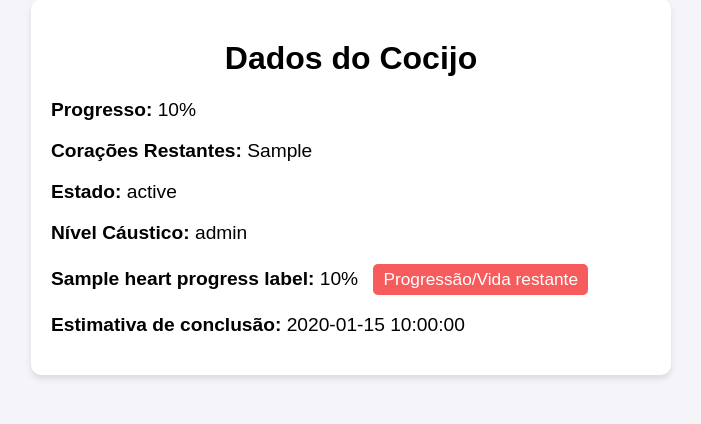
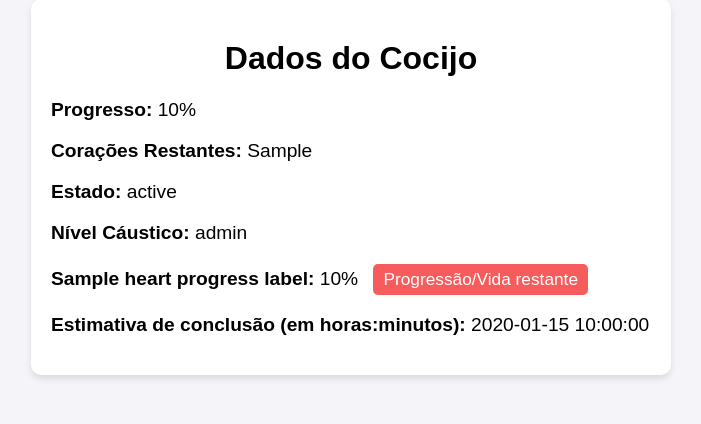
Before and after one commit to Rafsdutra/cocijo-tracker, a Flask app: template templates/index.html in a window 1280 px wide. Shown: the part 21-445 px from the top of the page, without its empty margins (289-990 px from the left). Run offline with Flask 3, Linux system fonts and the light colour scheme; the template is opened without the code that fills it: most values are stand-ins (such as "Sample title", 1, 10 or a date in 2020).

Commit message:
adiciionando label

```diff
--- a/templates/index.html
+++ b/templates/index.html
@@ -57,7 +57,7 @@
                 <span id="heartProgressValue">{{ heart_progress|round(2) }}</span>%
                 <button onclick="toggleHeartProgress()">Progressão/Vida restante</button>
             </p>
-            <p><strong>Estimativa de conclusão: </strong>{{time_estimate}}</p>
+            <p><strong>Estimativa de conclusão (em horas:minutos): </strong>{{time_estimate}}</p>
         {% endif %}
     </div>
 
```
